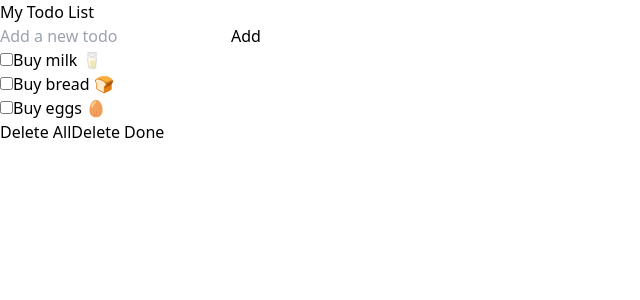
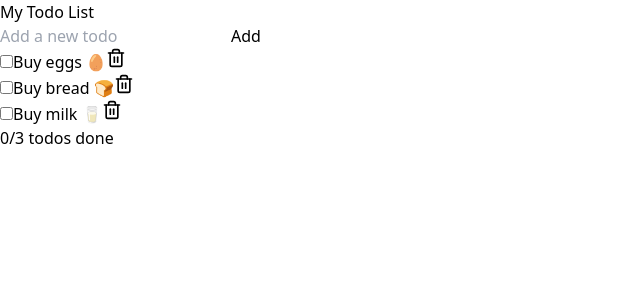
Before and after one commit to samusesapple/React-Vite-Tutorial, a React (Vite) app in the folder todo/: page / in a window 1280 px wide. Shown: the top 300 px of the page, without its empty margins (0-640 px from the left). Built offline with nearby package versions, Linux system fonts and the light colour scheme.

Commit message:
📘 ToDo Tutorial - 정렬 기능 및 Summary Component 추가, UI 개선

```diff
--- a/todo/src/App.tsx
+++ b/todo/src/App.tsx
@@ -2,15 +2,14 @@ import { Todo } from "./types/todo";
 import { dummyTodos } from "./data/todos"
 import { useState } from "react";
 // components
-import TodoRow from "./components/TodoRow"
 import AddTodoForm from "./components/AddTodoForm";
-import DeleteAllButton from "./components/DeleteAllButton";
-import DeleteDoneTodoButton from "./components/DeleteDoneTodoButton";
+import TodoList from "./components/TodoList";
+import TodoSummary from "./components/TodoSummary";
 
 function App() {
 const [todos, setTodos] = useState<Todo[]>(dummyTodos);
 
-function handleToggle(id: number, isDone: boolean) {
+function setTodoDone(id: number, isDone: boolean) {
   setTodos(todos.map((todo) => todo.id === id ? {...todo, isDone} : todo));
 
   // 2. 위 코드와 동일한 코드
@@ -27,6 +26,10 @@ function handleAddTodo(title: string) {
 
   // 마지막 자리에 새로운 todo 추가
   // setTodos([...todos, {id: todos.length + 1, title, isDone: false}]);
+}
+
+function handleDeleteTodo(id: number) {
+  setTodos(todos.filter((todo) => todo.id !== id));
 }
 
 function handleDeleteAll() {
@@ -47,21 +50,19 @@ function handleDeleteDone() {
 }
 
   return (
-    <main className='py-10 h-screen space-y-10'>
-      <h1 className='font-bold text-center text-3xl'>My Todo List</h1>
+    <main className='py-10 h-screen space-y-4 overflow-y-auto'>
+      <h1 className='font-bold text-center text-3xl pb-6'>
+        My Todo List
+      </h1>
       <div className="max-w-md mx-auto bg-blue-50 p-5 rounded-md space-y-6">
-      <AddTodoForm onSubmit={handleAddTodo} />
-        <div className="space-y-2">
-          {/* todo list */}
-          {todos.map((todo) => (
-              <TodoRow key={todo.id} todo={todo} onToggle={handleToggle} />
-          ))}
-        </div>
+        <AddTodoForm onSubmit={handleAddTodo} />
+        <TodoList todos={todos} onDoneToggle={setTodoDone} onDelete={handleDeleteTodo} />
       </div>
-      <div className="flex justify-between space-x-2 max-w-md mx-auto">
-          <DeleteAllButton onDeleteAll={handleDeleteAll} />
-          <DeleteDoneTodoButton onDeleteDone={handleDeleteDone} />
-        </div>
+      <div className="max-w-md mx-auto">
+        {todos.length > 0 && (
+          <TodoSummary todos={todos} onDeleteAll={handleDeleteAll} onDeleteDone={handleDeleteDone} />
+        )}
+      </div>
     </main>
   )
 }
--- a/todo/src/components/AddTodoForm.tsx
+++ b/todo/src/components/AddTodoForm.tsx
@@ -17,17 +17,17 @@ function handleSubmit(e: React.FormEvent<HTMLFormElement>) {
 }
 
   return (
-    <form className="flex" onSubmit={handleSubmit}>
+    <form className="flex items-center" onSubmit={handleSubmit}>
       <input
+      className="rounded-s-sm grow border border-gray-300 p-2 focus:inline-block focus:outline-black"
       value={input}
       onChange={(e) => setInput(e.target.value)}
       placeholder="Add a new todo"
-      className="rounded-s-md grow border-1 border-gray-200 p-2 focus:outline-double focus:outline-1 focus:outline-blue-500"
       />
       <button
+      className="w-16 p-2 rounded-e-md bg-gray-800 text-white  hover:bg-black disabled:bg-gray-300"
       type="submit"
       disabled={input.trim() === ""}
-      className="w-16 rounded-e-md bg-blue-300 text-white  hover:bg-blue-500 disabled:bg-gray-300"
       >
         Add
         </button>
--- a/todo/src/components/DeleteAllButton.tsx
+++ b/todo/src/components/DeleteAllButton.tsx
@@ -4,14 +4,12 @@ interface DeleteAllButtonProps {
 
 export default function DeleteAllButton({ onDeleteAll }: DeleteAllButtonProps) {
 
-    function handleDeleteAll() {
-        onDeleteAll();
-    }
-
-    return <button
-    onClick={handleDeleteAll}
-    className="w-full rounded-md bg-gray-300 text-white p-2 hover:bg-red-500"
-    >
-        Delete All
-    </button>
+    return (
+        <button
+        onClick={onDeleteAll}
+        className="text-red-400 hover:text-red-600 underline"
+        >
+            Delete All!
+        </button>
+    )
 }
--- a/todo/src/components/DeleteDoneTodoButton.tsx
+++ b/todo/src/components/DeleteDoneTodoButton.tsx
@@ -3,10 +3,12 @@ interface DeleteDoneTodoButtonProps {
 }
 
 export default function DeleteDoneTodoButton({ onDeleteDone }: DeleteDoneTodoButtonProps) {
-    return <button
-    onClick={onDeleteDone}
-    className="w-full rounded-md bg-gray-300 text-white p-2 hover:bg-green-600"
-    >
+    return (
+        <button
+        onClick={onDeleteDone}
+        className="text-red-400 hover:text-red-600"
+        >
         Delete Done
         </button>
+    )
 }
--- /dev/null
+++ b/todo/src/components/TodoList.tsx
@@ -0,0 +1,34 @@
+import { Todo } from "../types/todo";
+import TodoRow from "./TodoRow";
+
+interface TodoListProps {
+    todos: Todo[];
+    onDoneToggle: (id: number, isDone: boolean) => void;
+    onDelete: (id: number) => void;
+}
+
+export default function TodoList({ todos, onDoneToggle, onDelete }: TodoListProps) {
+    // side effect 발생하지 않도록 정렬해서 변수에 저장
+    const sortedTodos = todos.sort((a, b) => {
+        if (a.isDone === b.isDone) {
+            return b.id - a.id; // 같으면 id 역순으로 정렬
+        }
+        return a.isDone ? 1 : -1; // 완료된 항목은 마지막에 배치
+    });
+
+    return (
+        <>
+            <div className="space-y-2">
+            {sortedTodos.map((todo) => (
+                <TodoRow key={todo.id} todo={todo} onDoneToggle={onDoneToggle} onDelete={onDelete} />
+            ))}
+            </div>
+            {todos.length === 0 &&
+            <p
+                className="text-center text-sm font-semibold text-gray-500"
+            >
+                No todos yet. Add one!
+            </p>}
+        </>
+    )
+}
--- a/todo/src/components/TodoRow.tsx
+++ b/todo/src/components/TodoRow.tsx
@@ -1,17 +1,24 @@
+import { Trash2 } from "lucide-react";
 import { Todo } from "../types/todo";
 
 interface TodoRowProps {
     todo: Todo;
-    onToggle: (id: number, isDone: boolean) => void;
+    onDoneToggle: (id: number, isDone: boolean) => void;
+    onDelete: (id: number) => void;
 }
 
-export default function TodoRow({ todo, onToggle }: TodoRowProps) {
+export default function TodoRow({ todo, onDoneToggle, onDelete }: TodoRowProps) {
     return (
-        <div>
-            <label className="flex items-center gap-2 border rounded-md border-gray-400 bg-white hover:bg-slate-50 p-2">
-                <input type="checkbox" className="scale-120" checked={todo.isDone} onChange={(e) => onToggle(todo.id, e.target.checked)}/>
+        <div className="flex items-center gap-1">
+            <label className="flex grow items-center gap-2 border rounded-md border-gray-400 bg-white hover:bg-slate-50 p-2">
+                <input type="checkbox" className="scale-120" checked={todo.isDone} onChange={(e) => onDoneToggle(todo.id, e.target.checked)}/>
                 <span className={todo.isDone ? 'line-through text-gray-500' : ''}>{todo.title}</span>
             </label>
+            <button
+                className="p-2"
+                onClick={() => onDelete(todo.id)}>
+                    <Trash2 size={20} className="text-gray-500 hover:text-gray-600" />
+            </button>
         </div>
     )
 }
--- /dev/null
+++ b/todo/src/components/TodoSummary.tsx
@@ -0,0 +1,29 @@
+import { Todo } from "../types/todo";
+import DeleteAllButton from "./DeleteAllButton";
+import DeleteDoneTodoButton from "./DeleteDoneTodoButton";
+
+interface TodoSummaryProps {
+    todos: readonly Todo[];
+    onDeleteAll: () => void;
+    onDeleteDone: () => void;
+}
+
+export default function TodoSummary({ todos, onDeleteAll, onDeleteDone }: TodoSummaryProps) {
+
+    const total = todos.length;
+    const done = todos.filter((todo) => todo.isDone).length;
+
+    return (
+        <div className="flex justify-between w-full font-mono text-sm px-2">
+          <p className="text-gray-500">
+              {done}/{total} todos done
+          </p>
+          {done > 0 && done !== total && (
+                <DeleteDoneTodoButton onDeleteDone={onDeleteDone} />
+            )}
+            {done === total && (
+                <DeleteAllButton onDeleteAll={onDeleteAll} />
+            )}
+        </div>
+    )
+}
```
